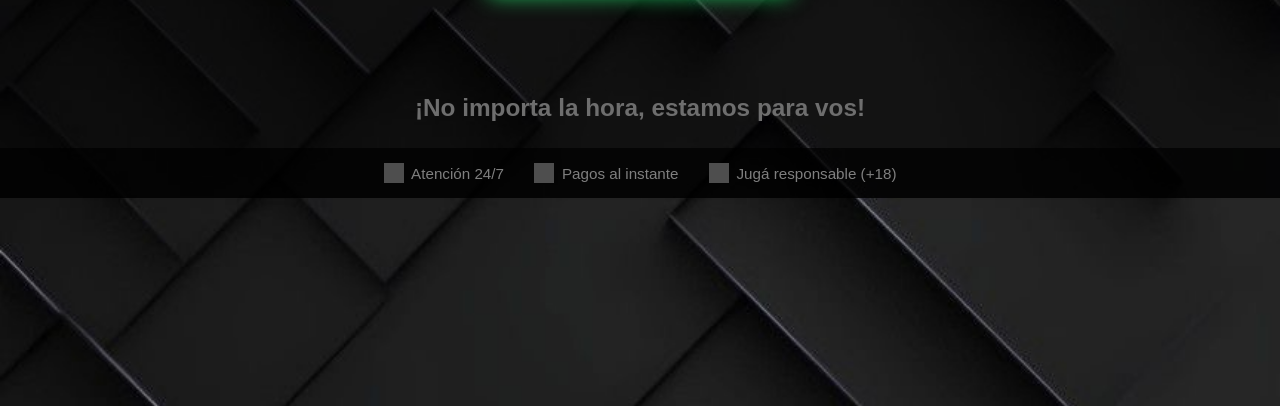
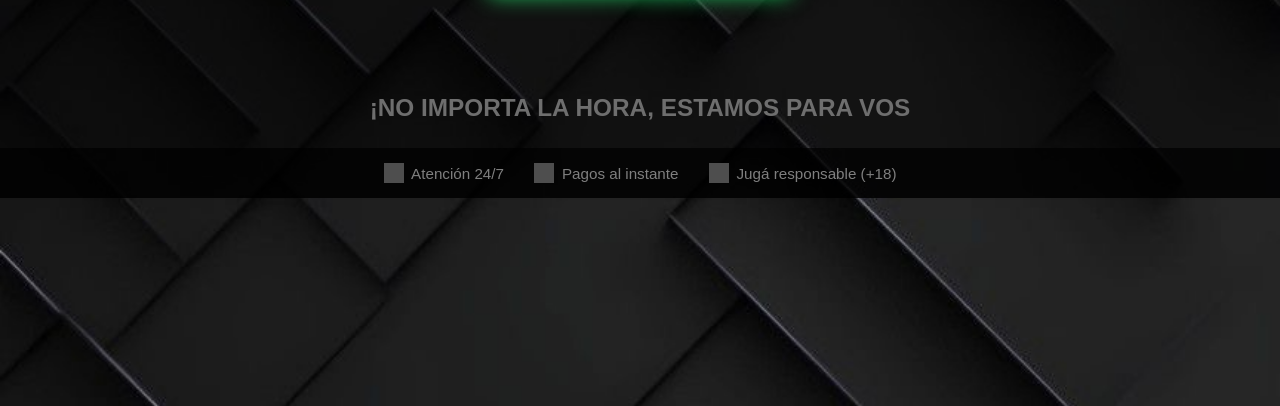
Before and after one commit to Chola98/Ases, a plain HTML site: page index.html in a window 1280 px wide. Shown: the part 394-800 px from the top of the page. Drawn offline with Linux system fonts and the light colour scheme; grey boxes are pictures that could not be loaded.

Commit message:
Update index.html

```diff
--- a/index.html
+++ b/index.html
@@ -237,7 +237,7 @@ src="https://www.facebook.com/tr?id=704441192014523&ev=PageView&noscript=1"
 
     </div>
     <div class="benefits">
-      <h3>¡No importa la hora, estamos para vos!</h3>
+      <h3>¡NO IMPORTA LA HORA, ESTAMOS PARA VOS</h3>
     </div>
   </div>
 
```
